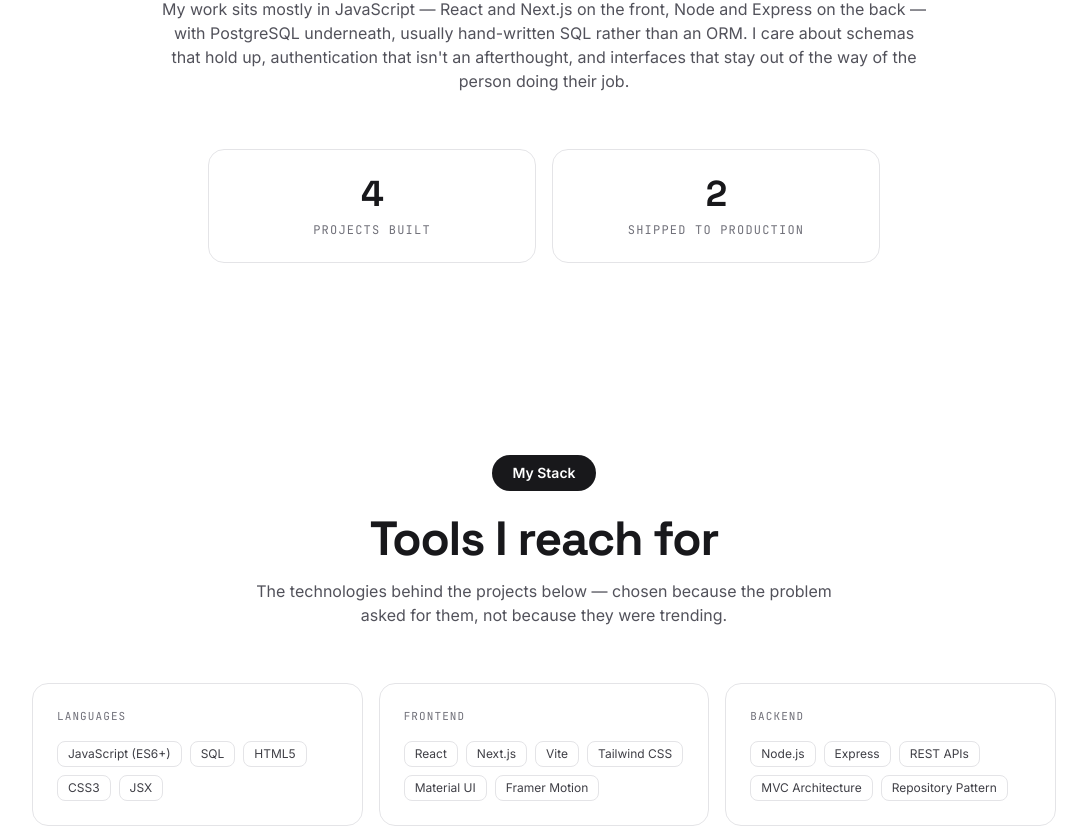
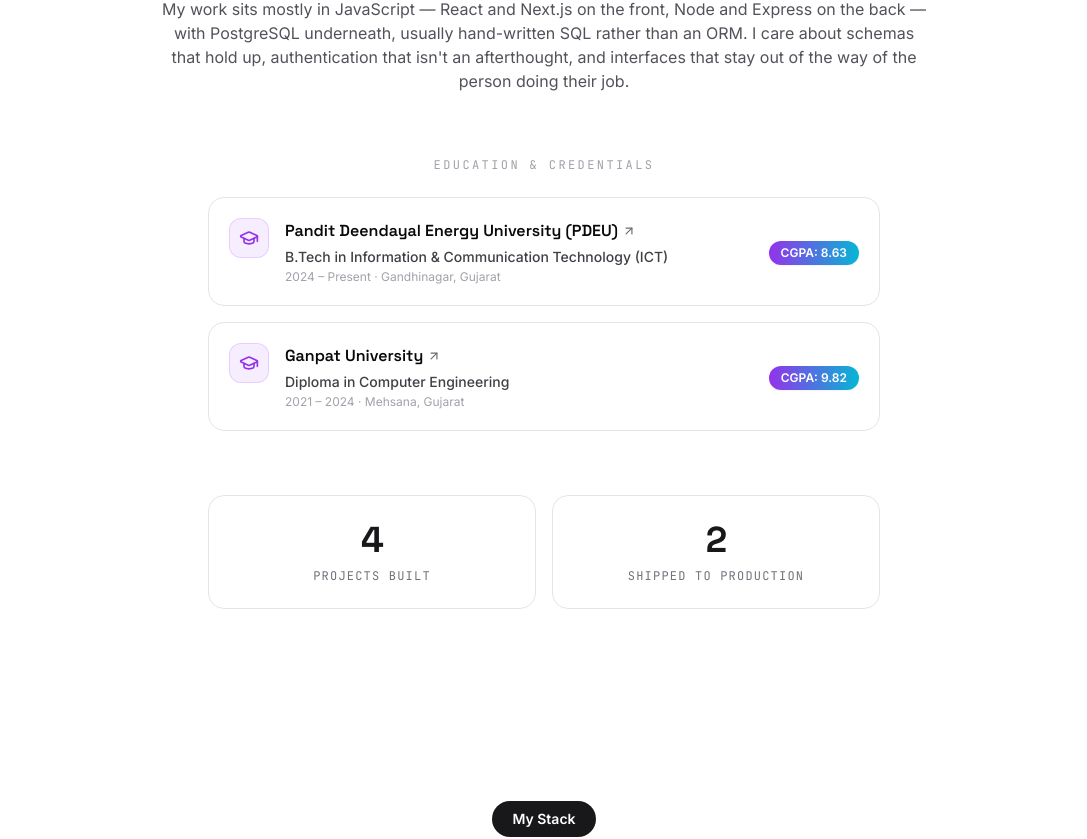
Before and after one commit to heyyananya/digital_portfolio, a React (Vite) app in the folder frontend/: page / in a window 1280 px wide. Shown: the part 1350-2189 px from the top of the page, without its empty margins (96-1183 px from the left). Built offline with nearby package versions, Linux system fonts and the light colour scheme; no server answers.

Commit message:
Integrate education credentials and college website links in About section

```diff
--- a/frontend/src/sections/About.jsx
+++ b/frontend/src/sections/About.jsx
@@ -1,9 +1,29 @@
 import React from 'react';
+import { GraduationCap, ArrowUpRight } from 'lucide-react';
 import { SectionLabel } from '../components/SectionLabel';
 
 const STATS = [
   { value: '4', label: 'Projects built' },
   { value: '2', label: 'Shipped to production' },
+];
+
+const EDUCATION = [
+  {
+    institution: 'Pandit Deendayal Energy University (PDEU)',
+    url: 'https://pdeu.ac.in/',
+    location: 'Gandhinagar, Gujarat',
+    degree: 'B.Tech in Information & Communication Technology (ICT)',
+    duration: '2024 – Present',
+    cgpa: '8.63',
+  },
+  {
+    institution: 'Ganpat University',
+    url: 'https://www.ganpatuniversity.ac.in/',
+    location: 'Mehsana, Gujarat',
+    degree: 'Diploma in Computer Engineering',
+    duration: '2021 – 2024',
+    cgpa: '9.82',
+  },
 ];
 
 export const About = () => (
@@ -31,7 +51,50 @@ export const About = () => (
         </p>
       </div>
 
-      <div className="mx-auto mt-14 grid max-w-2xl grid-cols-1 gap-4 sm:grid-cols-2">
+      {/* Education Timeline section */}
+      <div className="mx-auto mt-16 max-w-2xl">
+        <h3 className="text-center font-mono text-xs uppercase tracking-[0.2em] text-zinc-400 dark:text-zinc-500">
+          Education & Credentials
+        </h3>
+        <div className="mt-6 space-y-4">
+          {EDUCATION.map((edu) => (
+            <div
+              key={edu.institution}
+              className="card p-5 flex flex-col sm:flex-row sm:items-center justify-between gap-4 transition hover:border-zinc-300 dark:hover:border-zinc-700"
+            >
+              <div className="flex items-start gap-4">
+                <div className="h-10 w-10 shrink-0 rounded-xl bg-purple-500/10 text-purple-600 dark:text-purple-400 flex items-center justify-center border border-purple-500/20">
+                  <GraduationCap size={20} />
+                </div>
+                <div className="min-w-0">
+                  <a
+                    href={edu.url}
+                    target="_blank"
+                    rel="noreferrer noopener"
+                    className="inline-flex items-center gap-1 font-display font-semibold text-zinc-950 dark:text-zinc-50 hover:text-purple-600 dark:hover:text-purple-400 transition"
+                  >
+                    {edu.institution}
+                    <ArrowUpRight size={14} className="opacity-60" />
+                  </a>
+                  <div className="text-sm font-medium text-zinc-700 dark:text-zinc-300 mt-1">
+                    {edu.degree}
+                  </div>
+                  <div className="text-xs text-zinc-400 dark:text-zinc-500 mt-0.5">
+                    {edu.duration} &middot; {edu.location}
+                  </div>
+                </div>
+              </div>
+              <div className="sm:text-right shrink-0">
+                <div className="inline-flex items-center gap-1.5 rounded-full bg-gradient-to-r from-purple-600 to-cyan-500 px-3 py-1 text-xs font-bold text-white shadow-sm">
+                  CGPA: {edu.cgpa}
+                </div>
+              </div>
+            </div>
+          ))}
+        </div>
+      </div>
+
+      <div className="mx-auto mt-16 grid max-w-2xl grid-cols-1 gap-4 sm:grid-cols-2">
         {STATS.map((stat) => (
           <div key={stat.label} className="card p-6 text-center">
             <div className="font-display text-4xl font-bold tracking-tight">{stat.value}</div>
```
